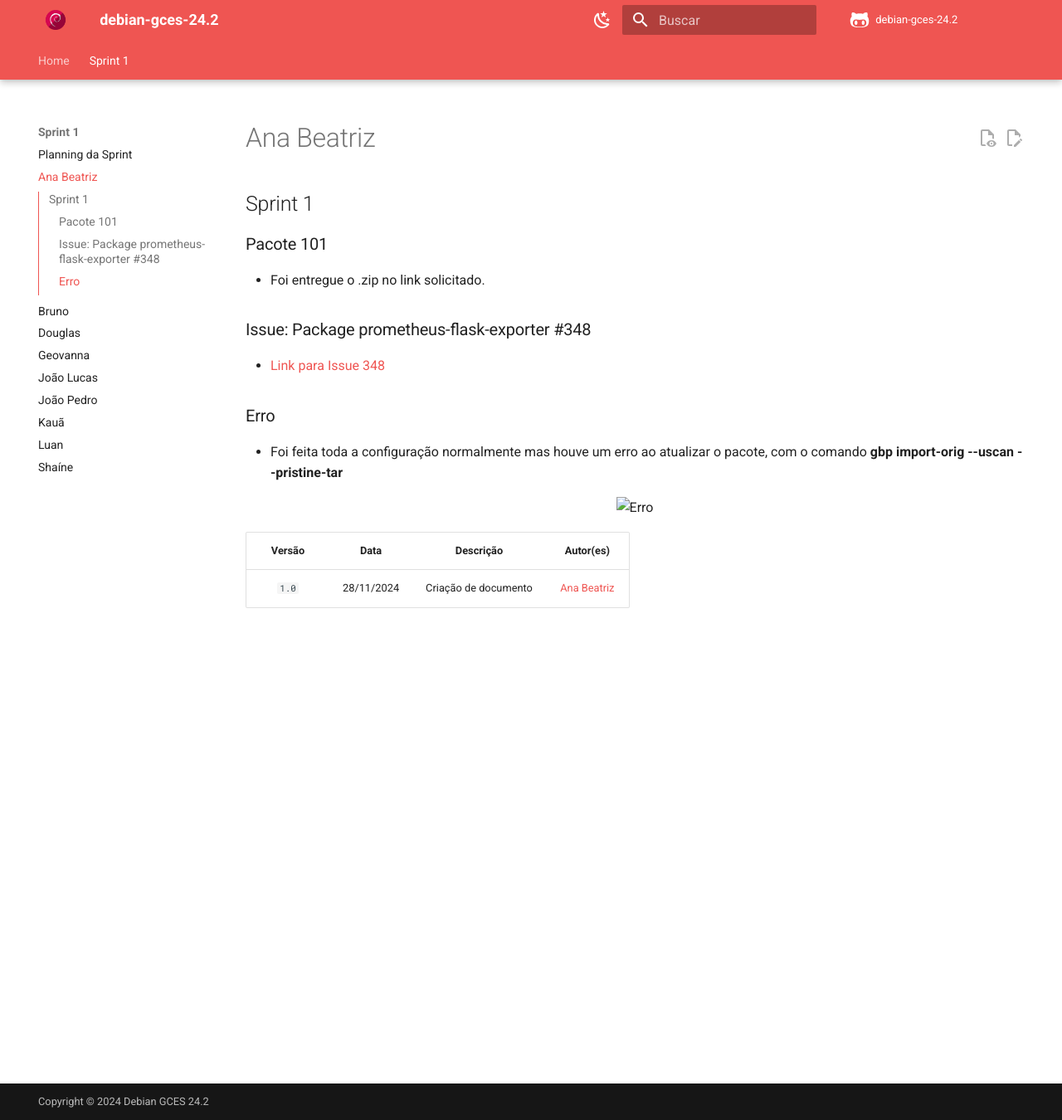
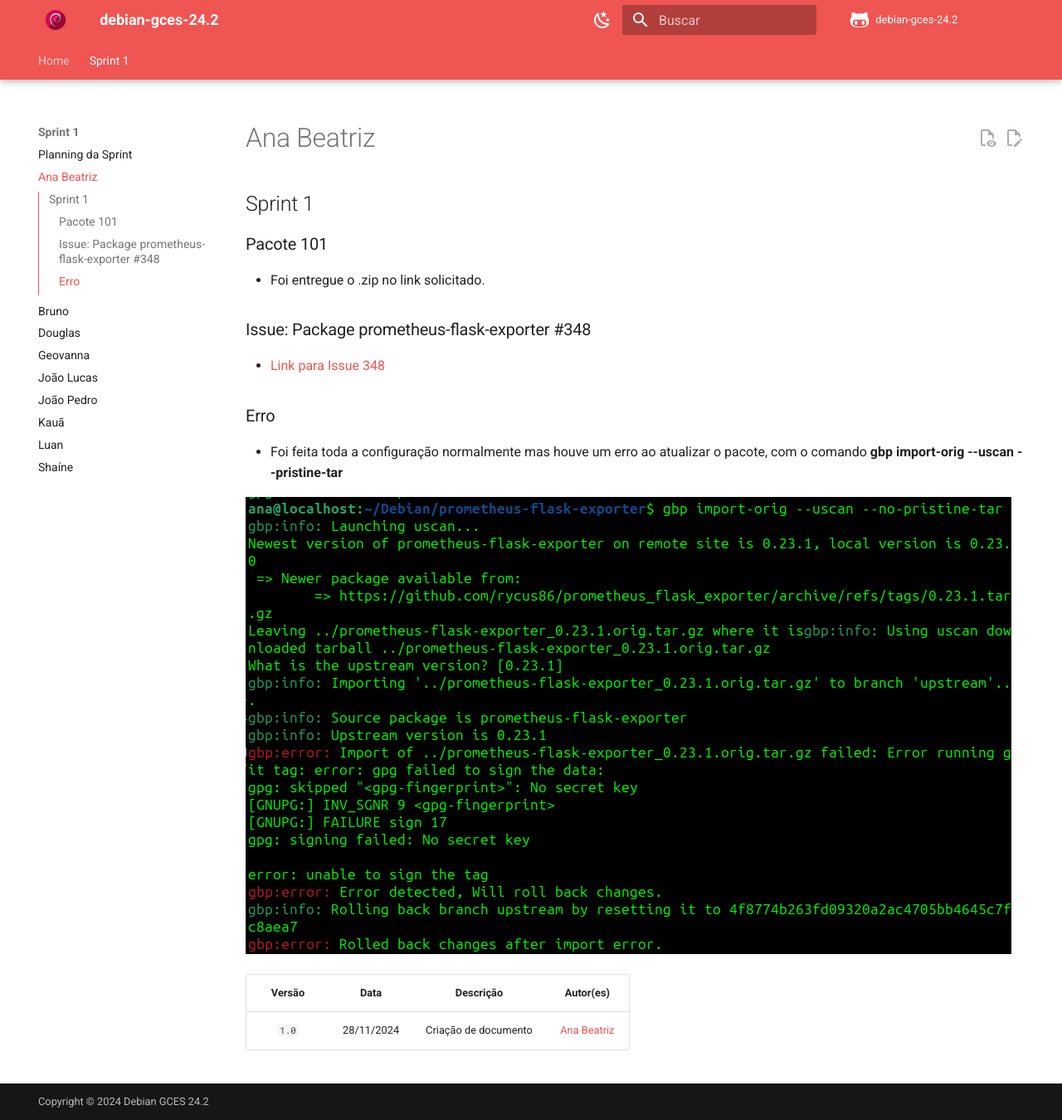
Before and after one commit to gitbmvb/debian-gces-24.2, an MkDocs documentation site: the page built from docs/sprint1/ana1.md, in a window 1280 px wide and 1350 px high. Shown: the whole window at 83% size. Built offline with MkDocs 1.6.1 and Material for MkDocs 9.7.7, drawn with Linux system fonts in a browser that asks for light colours; comment, search, counter and statistics services are not loaded.

```diff
--- a/docs/sprint1/ana1.md
+++ b/docs/sprint1/ana1.md
@@ -12,9 +12,7 @@
 
 - Foi feita toda a configuração normalmente mas houve um erro ao atualizar o pacote, com o comando **gbp import-orig --uscan --pristine-tar**
 
-<div style="text-align: center;">
-    <img src="../img/ana-error.png" alt="Erro" width="700px">
-</div>
+![Erro](../img/ana-error.png)
 
 | Versão |    Data    |      Descrição       |                   Autor(es)                   |
 | :----: | :--------: | :------------------: | :-------------------------------------------: |
```
Also changed, not shown: docs/sprint1/douglas1.md (+1 -1 lines).
